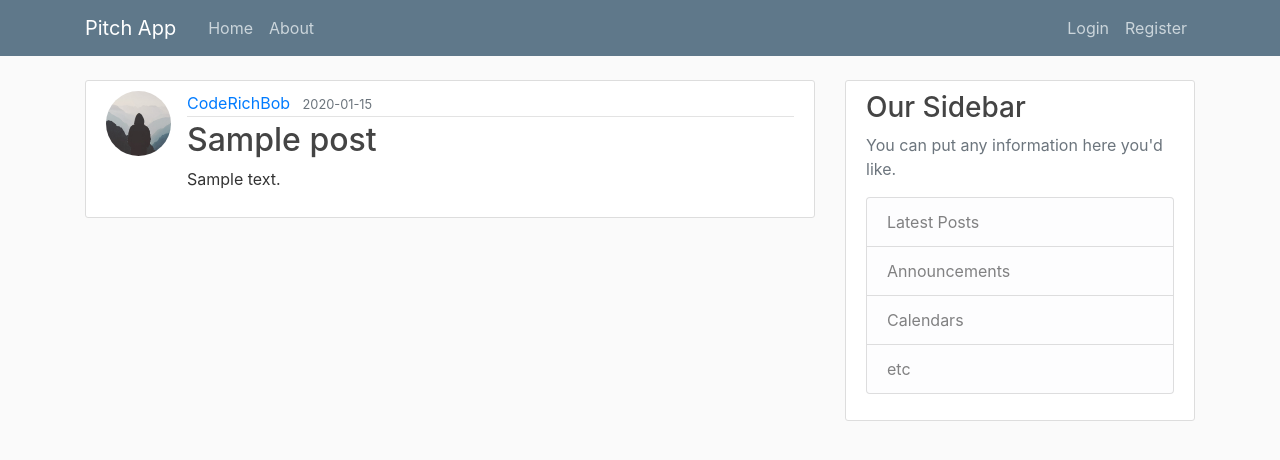
After one commit to CodeRichBob/Pitches-App, a Flask app: page /post/1 in a window 1280 px wide. The commit adds this page. Shown: the top 460 px of the page. Run offline with Flask 2, Linux system fonts and the light colour scheme; data comes from the database, SQL or seed files in the repository; both versions use the stored data as it was after the commit; tables that the repository leaves empty hold one stand-in row (values such as "Sample post"); some libraries are stand-ins or nearby versions.

Commit message:
add post file

```diff
--- a/pitchapp/__init__.py
+++ b/pitchapp/__init__.py
@@ -11,5 +11,7 @@
 db = SQLAlchemy(app)
 bcrypt = Bcrypt(app)
 login_manager = LoginManager(app)
+login_manager.login_view = 'login'
+login_manager.login_message_category = 'info'
 
 from pitchapp import routes
--- a/pitchapp/routes.py
+++ b/pitchapp/routes.py
@@ -1,7 +1,7 @@
 import os
 import secrets
 from PIL import Image
-from flask import render_template, url_for, flash, redirect
+from flask import render_template, url_for, flash, redirect, abort
 from pitchapp import app, db, bcrypt
 from pitchapp.forms import RegistrationForm, LoginForm, UpdateAccountForm, PostForm
 from pitchapp.models import User, Post
@@ -19,19 +19,19 @@
 def about():
     return render_template ('about.html', title = 'About')
 
-@app.route("/register", methods=['GET','POST'])
+@app.route("/register", methods=['GET', 'POST'])
 def register():
     if current_user.is_authenticated:
         return redirect(url_for('main'))
     form = RegistrationForm()
     if form.validate_on_submit():
         hashed_password = bcrypt.generate_password_hash(form.password.data).decode('utf-8')
-        user = User(username=form.username.data, email= form.email.data, password = hashed_password)
+        user = User(username=form.username.data, email=form.email.data, password=hashed_password)
         db.session.add(user)
         db.session.commit()
-        flash(f'You account has been created, You are now able to login','success')
+        flash('Your account has been created! You are now able to log in', 'success')
         return redirect(url_for('login'))
-    return render_template ('register.html', title = 'Register', form=form)
+    return render_template('register.html', title='Register', form=form)
 
 @app.route("/login", methods=['GET','POST'])
 def login():
@@ -42,7 +42,8 @@
         user = User.query.filter_by(email=form.email.data).first()
         if user and bcrypt.check_password_hash(user.password, form.password.data):
             login_user(user, remember = form.remember.data)
-            return redirect(url_for('main'))
+            next_page = request.args.get('next')
+            return redirect(next_page) if next_page else redirect(url_for('main'))
         else:
             flash('Login unsuccessful, Please check email and password', 'danger')
     return render_template ('login.html', title = 'Login', form=form)
@@ -52,7 +53,7 @@
 @app.route("/logout")
 def logout():
     logout_user()
-    return redirect(url_for('home'))
+    return redirect(url_for('main'))
 
 
 def save_picture(form_picture):
--- a/pitchapp/templates/layout.html
+++ b/pitchapp/templates/layout.html
@@ -26,7 +26,7 @@
           </button>
           <div class="collapse navbar-collapse" id="navbarToggle">
             <div class="navbar-nav mr-auto">
-              <a class="nav-item nav-link" href="{{ url_for('home') }}">Home</a>
+              <a class="nav-item nav-link" href="{{ url_for('main') }}">Home</a>
               <a class="nav-item nav-link" href="{{ url_for('about') }}">About</a>
             </div>
             <!-- Navbar Right Side -->
--- /dev/null
+++ b/pitchapp/templates/post.html
@@ -0,0 +1,39 @@
+{% extends "layout.html" %}
+{% block content %}
+  <article class="media content-section">
+    <img class="rounded-circle article-img" src="{{ url_for('static', filename='profile_pics/' + post.author.image_file) }}">
+    <div class="media-body">
+      <div class="article-metadata">
+        <a class="mr-2" href="#">{{ post.author.username }}</a>
+        <small class="text-muted">{{ post.date_posted.strftime('%Y-%m-%d') }}</small>
+        {% if post.author == current_user %}
+          <div>
+            <a class="btn btn-secondary btn-sm mt-1 mb-1" href="{{ url_for('update_post', post_id=post.id) }}">Update</a>
+            <button type="button" class="btn btn-danger btn-sm m-1" data-toggle="modal" data-target="#deleteModal">Delete</button>
+          </div>
+        {% endif %}
+      </div>
+      <h2 class="article-title">{{ post.title }}</h2>
+      <p class="article-content">{{ post.content }}</p>
+    </div>
+  </article>
+  <!-- Modal -->
+  <div class="modal fade" id="deleteModal" tabindex="-1" role="dialog" aria-labelledby="deleteModalLabel" aria-hidden="true">
+    <div class="modal-dialog" role="document">
+      <div class="modal-content">
+        <div class="modal-header">
+          <h5 class="modal-title" id="deleteModalLabel">Delete Post?</h5>
+          <button type="button" class="close" data-dismiss="modal" aria-label="Close">
+            <span aria-hidden="true">&times;</span>
+          </button>
+        </div>
+        <div class="modal-footer">
+          <button type="button" class="btn btn-secondary" data-dismiss="modal">Close</button>
+          <form action="{{ url_for('delete_post', post_id=post.id) }}" method="POST">
+            <input class="btn btn-danger" type="submit" value="Delete">
+          </form>
+        </div>
+      </div>
+    </div>
+  </div>
+{% endblock content %}
--- a/run.py
+++ b/run.py
@@ -3,4 +3,4 @@
 
 
 if __name__=='__main__':
-    app.run(debug =True, port = 5500)
+    app.run(debug =True, port = 5600)
```
Also changed, not shown: pitchapp/forms.py (+19 -20 lines), pitchapp/models.py (+17 -15 lines), pitchapp/site.db.
